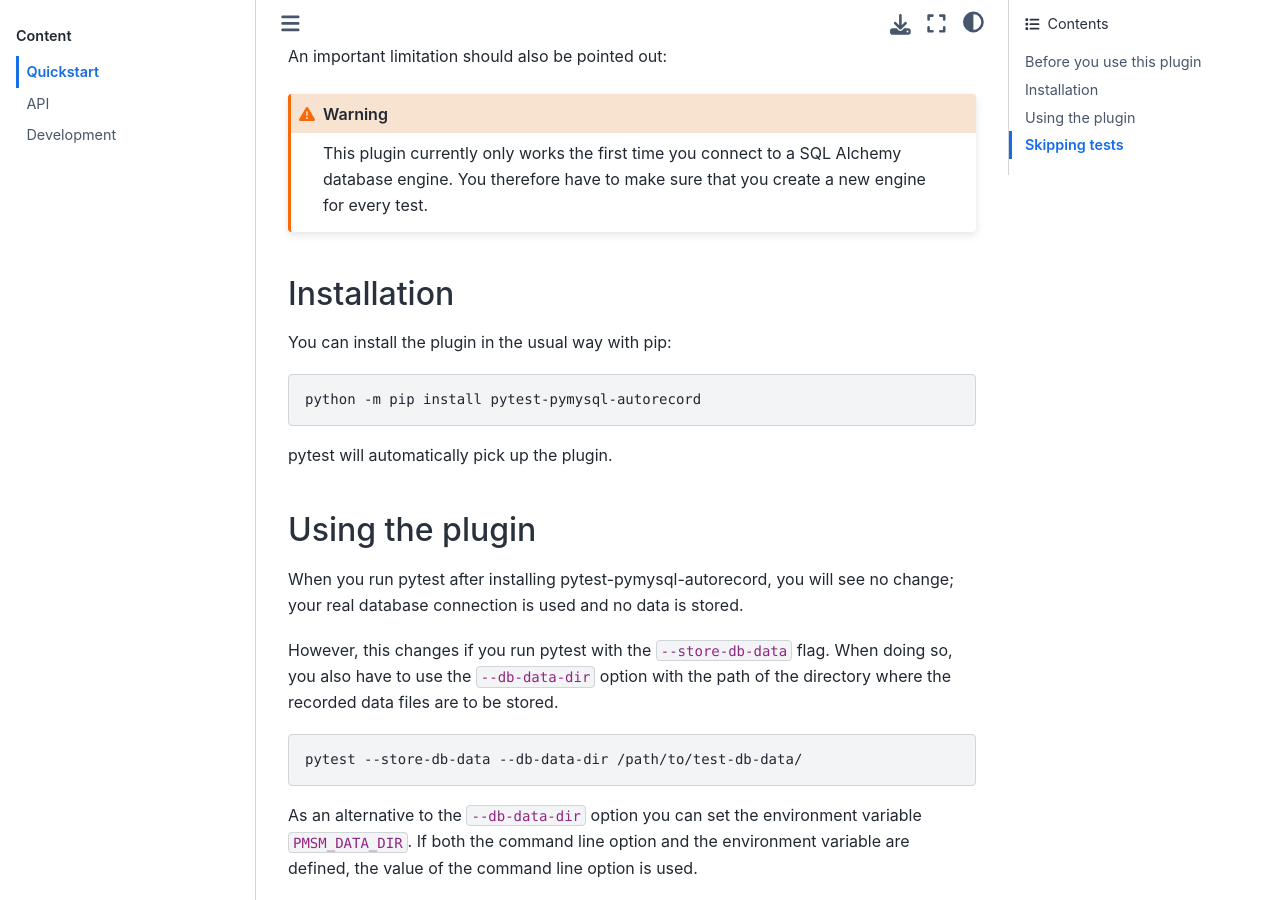
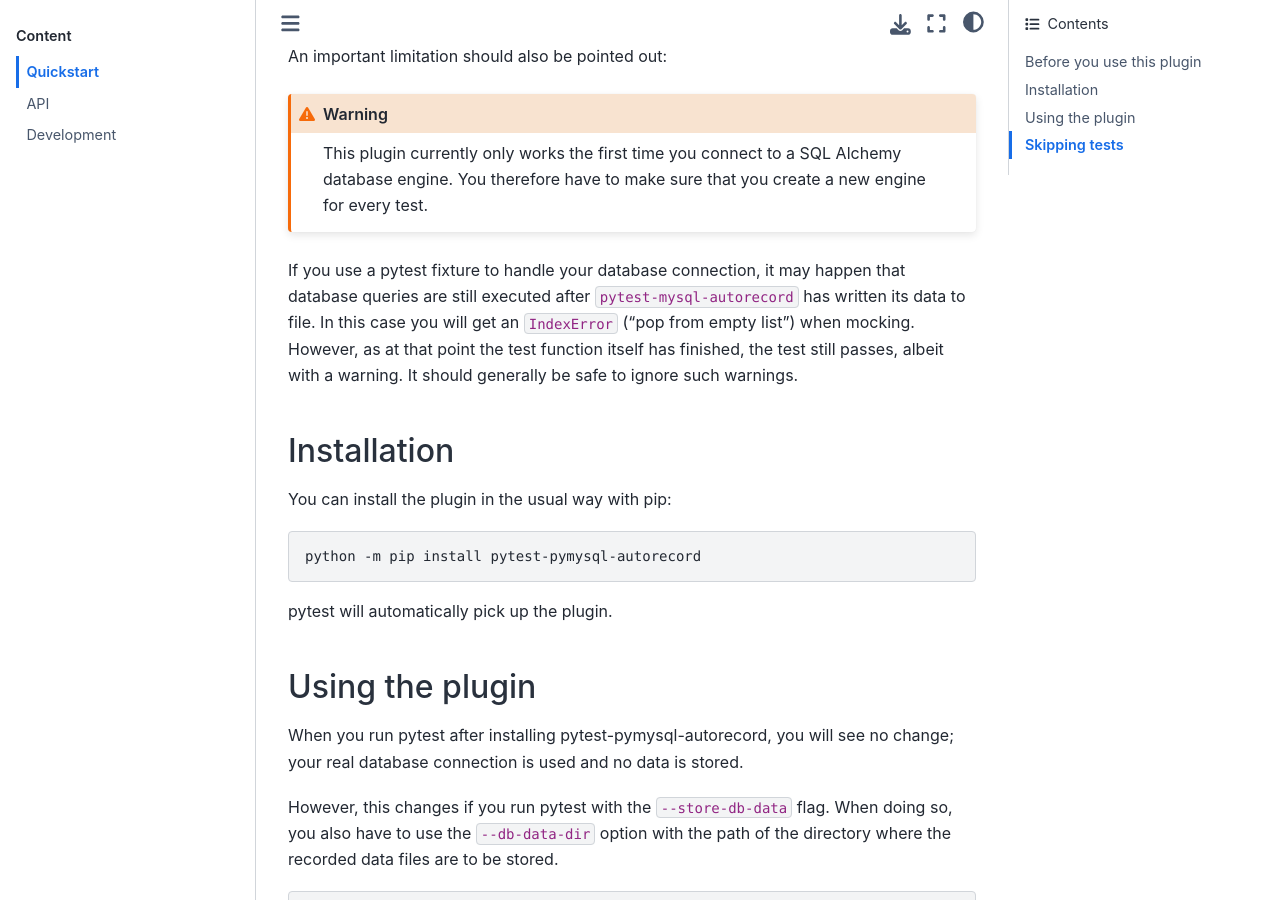
Before and after one commit to saltastroops/pytest-pymysql-autorecord, a Sphinx documentation site: the page built from docs/quickstart.md, in a window 1280 px wide and 900 px high, scrolled down 1414 px. Built offline with Sphinx 7.4.7 and the Sphinx Book theme 1.1.4, drawn with Linux system fonts in a browser that asks for light colours.

Commit message:
Updated documentation

````diff
--- a/docs/quickstart.md
+++ b/docs/quickstart.md
@@ -33,6 +33,8 @@
 ```{warning}
 This plugin currently only works the first time you connect to a SQL Alchemy database engine. You therefore have to make sure that you create a new engine for every test.
 ```
+
+If you use a pytest fixture to handle your database connection, it may happen that database queries are still executed after `pytest-mysql-autorecord` has written its data to file. In this case you will get an `IndexError` ("pop from empty list") when mocking. However, as at that point the test function itself has finished, the test still passes, albeit with a warning. It should generally be safe to ignore such warnings.
 
 ## Installation
 
````
